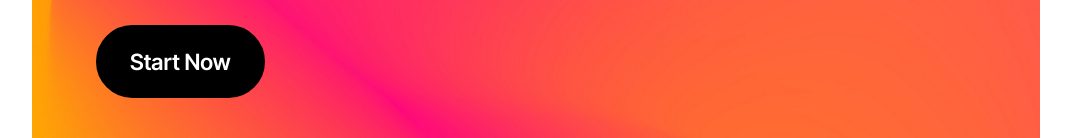
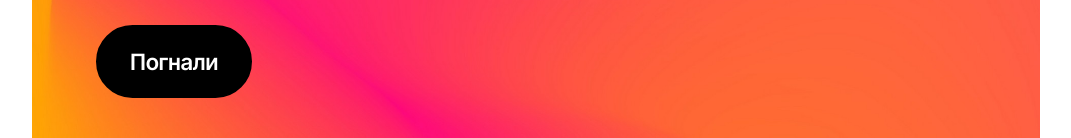
Before and after one commit to mbp-as/helpme, a plain HTML site: page index.html in a window 1280 px wide. Shown: the part 1176-1314 px from the top of the page, without its empty margins (104-1175 px from the left). Drawn offline with Linux system fonts and the light colour scheme; files whose address does not match are found by name.

Commit message:
Update index.html

```diff
--- a/index.html
+++ b/index.html
@@ -89,7 +89,7 @@
 							<strong>Донатим на баночку?</strong></h1>
 						<p class="mbr-text mbr-fonts-style mb-4 display-7">
 							Кроме обычного доната на <strong>monobank </strong>у нас так же есть баночка! Мы никого не заставояем, да и смысла особо нет, ведь баночка это баночка. Все же, очень благодарю вас за любую поддержку и потраченое время, на этом сайте.</p>
-						<div class="mbr-section-btn mt-4"><a class="btn btn-secondary display-7" href="https://send.monobank.ua/jar/9yEfNFeUC1">Start Now</a></div>
+						<div class="mbr-section-btn mt-4"><a class="btn btn-secondary display-7" href="https://send.monobank.ua/jar/9yEfNFeUC1">Погнали</a></div>
 					</div>
 				</div>
 			</div>
```
